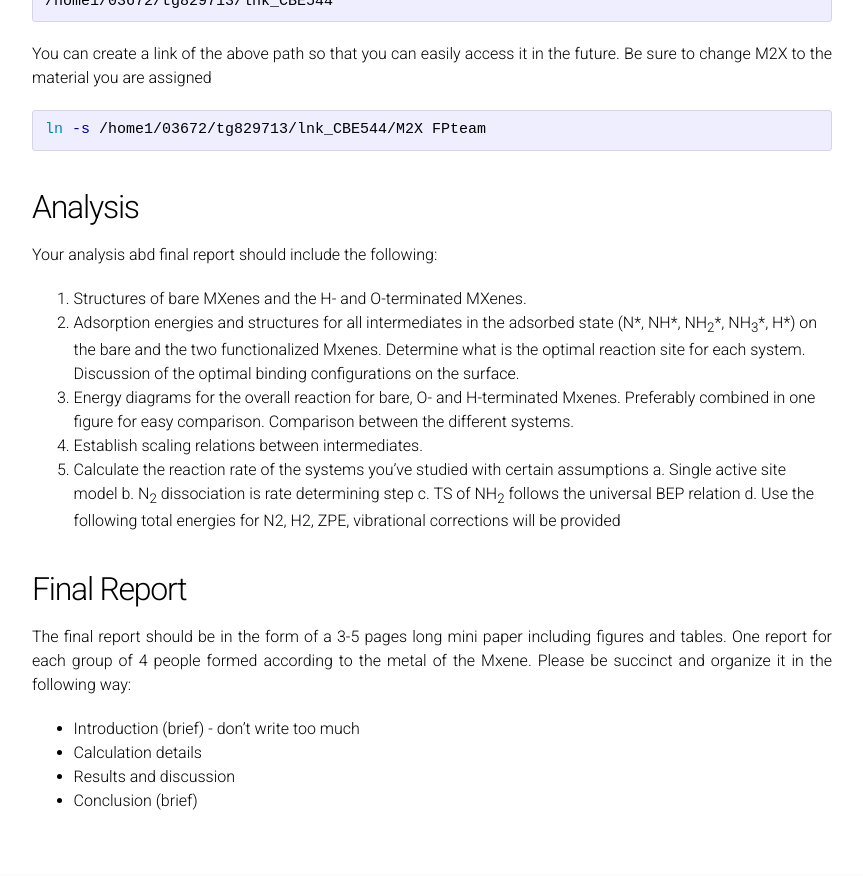
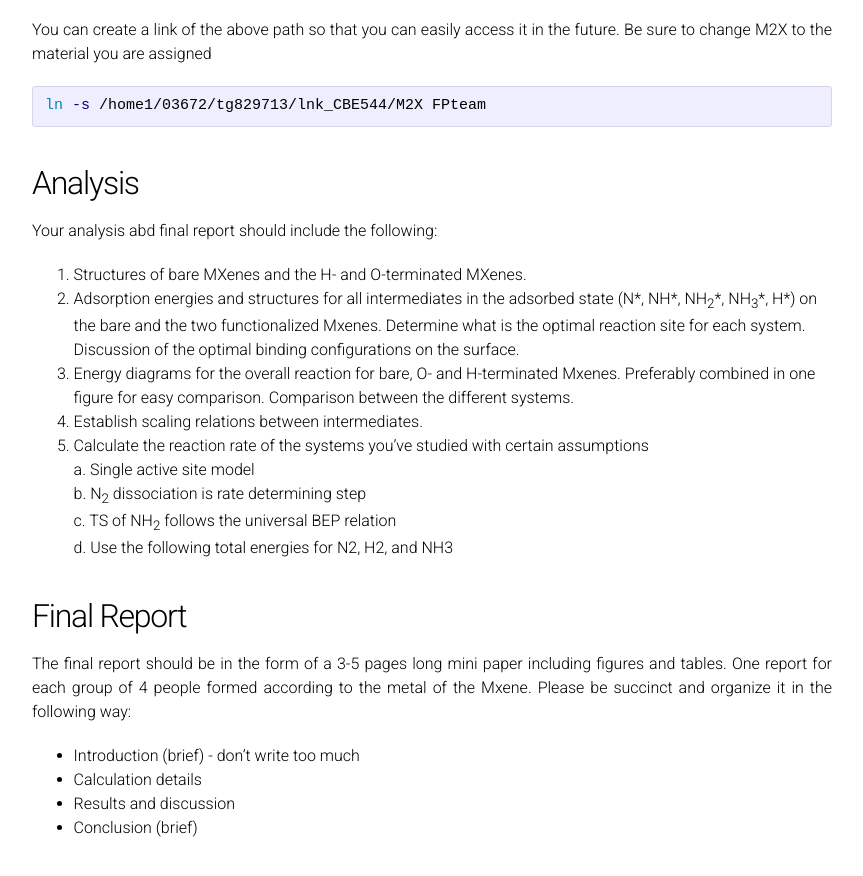
Before and after one commit to vojale/CBE544-2018.github.io, a Jekyll site: the page built from ProjectDescription.md, in a window 1280 px wide and 900 px high, scrolled down 4242 px. Shown: the top 876 px of the window, without its empty margins (208-1071 px from the left). Built offline with Jekyll 4.4.1, drawn with Linux system fonts in a browser that asks for light colours; formulas are drawn with MathJax 3; our own code applies the rules of GitHub Pages for plain Markdown files; part of the change alters nothing that is shown; some of the changed text lies outside the part shown.

Commit message:
Update ProjectDescription.md

```diff
--- a/ProjectDescription.md
+++ b/ProjectDescription.md
@@ -8,9 +8,8 @@ permalink: /Project/
 1. [Introduction](#intro)
 2. [Deadlines](#deadlines)
 3. [Calculations](#calcs)
-3. [Analysis](#analysis)
-4. [Final Report](#report)
-7. [Summary of Requirements](#reqs)
+4. [Analysis](#analysis)
+5. [Final Report](#report)
 
 
 For the Final Project, you will be studying thermo-chemical ammonia synthesis on 2D MXenes (M<sub>2</sub>X) with X = C or N. Each student will be assigned a MXene to work on either a carbide or a nitride (see list of Assigned Projects). The students will work in groups of two on the same MXene to perform calculations individually, however, complementing each other. Each pair of students will present their results in class that will be critiqued by another group of two. Finally, these four students will jointly write a final report on the combined data. The due date for the final written report is <font color="red">5/1 at 5:00 PM (hard deadline)</font>.
@@ -159,10 +158,14 @@ Your analysis abd final report should include the following:
 3. Energy diagrams for the overall reaction for bare, O- and H-terminated Mxenes. Preferably combined in one figure for easy comparison. Comparison between the different systems.
 4. Establish scaling relations between intermediates.
 5. Calculate the reaction rate of the systems you've studied with certain assumptions
+
     a. Single active site model
+
     b. N<sub>2</sub> dissociation is rate determining step
+
     c. TS of NH<sub>2</sub> follows the universal BEP relation
-    d. Use the following total energies for N2, H2, ZPE, vibrational corrections will be provided
+
+    d. Use the following total energies for N2, H2, and NH3
 
 
 <a name='report'></a>
```
